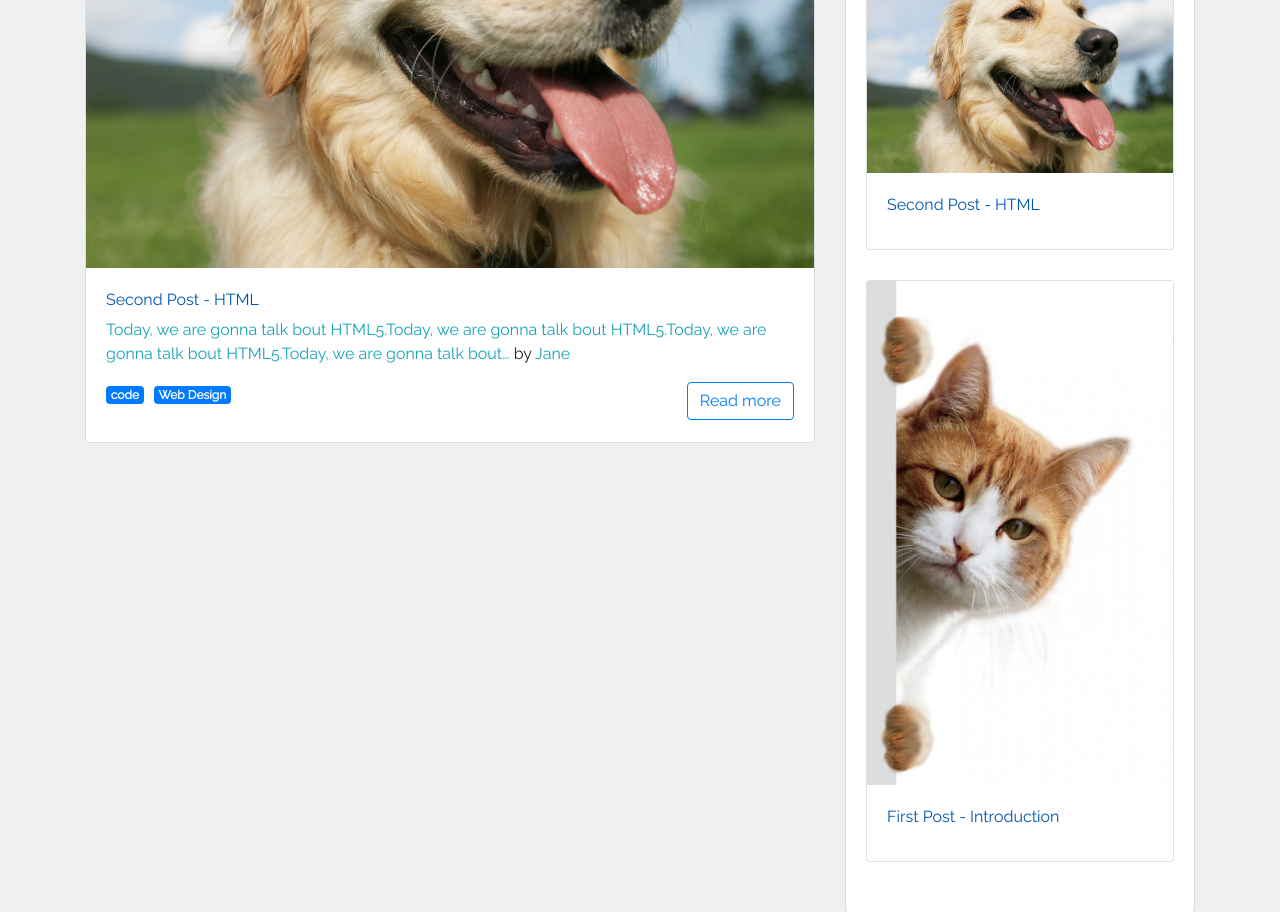
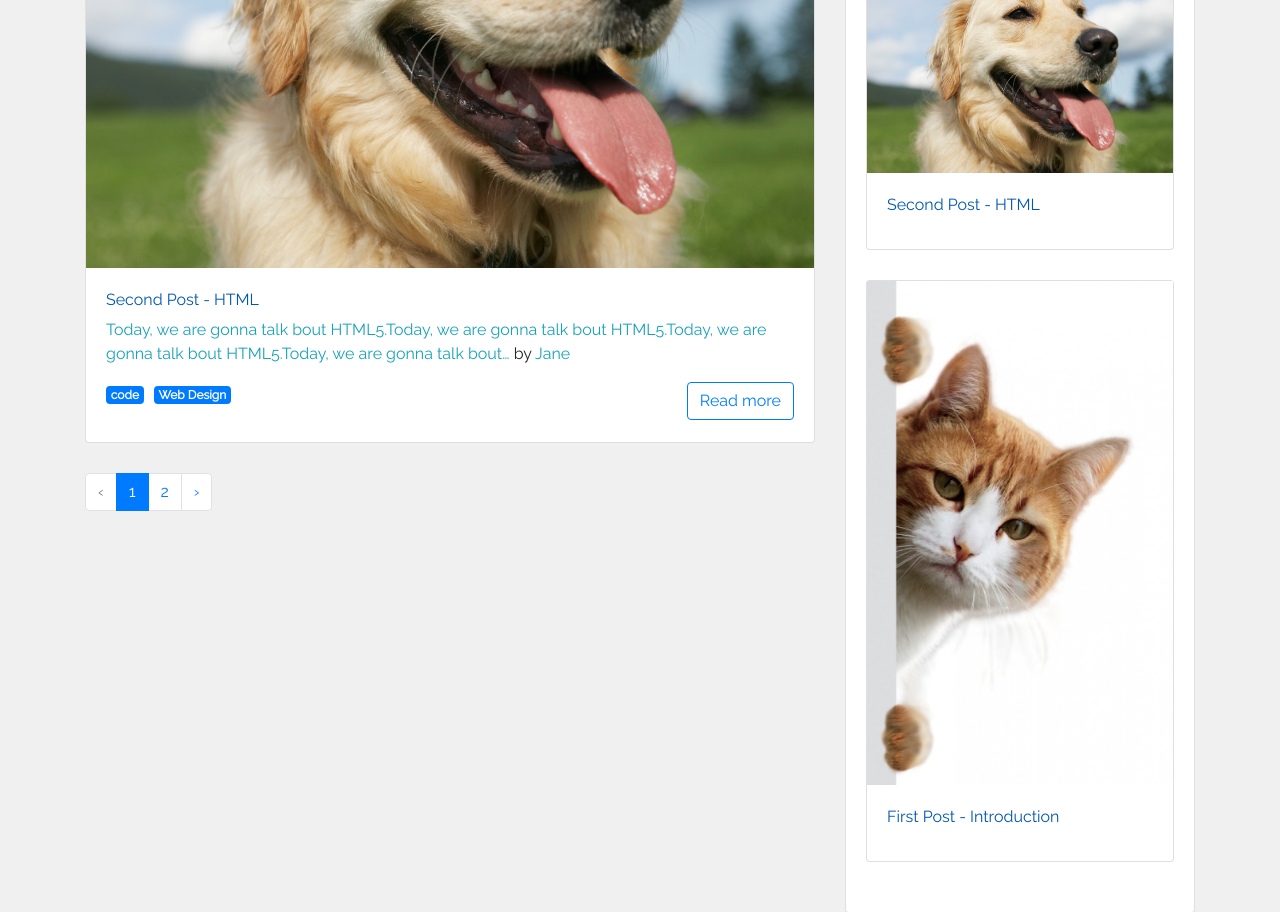
Before and after one commit to kyungyoonha/practice__react_gatsby_netlify-blog, a Gatsby site: page / in a window 1280 px wide. Shown: the part 1087-1999 px from the top of the page. Built offline with nearby package versions, Linux system fonts and the light colour scheme; Gatsby itself is replaced by a stand-in of ours.

Commit message:
added pagination links

```diff
--- a/gatsby-node.js
+++ b/gatsby-node.js
@@ -123,6 +123,7 @@ exports.createPages = ({ actions, graphql }) => {
                     limit: postsPerPage,
                     skip: index * postsPerPage,
                     currentPage,
+                    numberOfPages,
                 },
             })
         })
--- /dev/null
+++ b/src/components/PaginationLinks.js
@@ -0,0 +1,59 @@
+import React from "react"
+import { Pagination, PaginationItem, PaginationLink } from "reactstrap"
+
+const PaginationLinks = ({ currentPage, numberOfPages }) => {
+    const isFirst = currentPage === 1
+    const isLast = currentPage === numberOfPages
+    const previousPage =
+        currentPage - 1 === 1 ? "/" : "/page/" + (currentPage - 1).toString()
+    const nextPage = "/page" + (currentPage + 1).toString()
+    console.log(numberOfPages)
+    return (
+        <Pagination aria-label="Page navigation example">
+            {isFirst ? (
+                <PaginationItem disabled>
+                    <PaginationLink previous href="/"></PaginationLink>
+                </PaginationItem>
+            ) : (
+                <PaginationItem>
+                    <PaginationLink
+                        previous
+                        href={previousPage}
+                    ></PaginationLink>
+                </PaginationItem>
+            )}
+
+            {Array.from({ length: numberOfPages }, (_, i) =>
+                currentPage === i + 1 ? (
+                    <PaginationItem active key={`page-number${i + 1}`}>
+                        <PaginationLink
+                            href={`/${i === 0 ? "" : "page/" + (i + 1)}`}
+                        >
+                            {i + 1}
+                        </PaginationLink>
+                    </PaginationItem>
+                ) : (
+                    <PaginationItem key={`page-number${i + 1}`}>
+                        <PaginationLink
+                            href={`/${i === 0 ? "" : "page/" + (i + 1)}`}
+                        >
+                            {i + 1}
+                        </PaginationLink>
+                    </PaginationItem>
+                )
+            )}
+
+            {isLast ? (
+                <PaginationItem disabled>
+                    <PaginationLink next href={nextPage} />
+                </PaginationItem>
+            ) : (
+                <PaginationItem>
+                    <PaginationLink next href={nextPage} />
+                </PaginationItem>
+            )}
+        </Pagination>
+    )
+}
+
+export default PaginationLinks
--- a/src/pages/index.js
+++ b/src/pages/index.js
@@ -3,13 +3,20 @@ import Layout from "../components/layout"
 import SEO from "../components/seo"
 import { graphql, StaticQuery } from "gatsby"
 import Post from "../components/Post"
+import PaginationLinks from "../components/PaginationLinks"
 
-const IndexPage = () => (
+const IndexPage = () => {
+    const postsPerPage = 2
+    let numberOfPages
+    return (
         <Layout pageTitle="CodeBlog">
             <SEO title="Home" />
             <StaticQuery
                 query={indexQuery}
                 render={data => {
+                    numberOfPages = Math.ceil(
+                        data.allMarkdownRemark.totalCount / postsPerPage
+                    )
                     return (
                         <div>
                             {data.allMarkdownRemark.edges.map(({ node }) => (
@@ -21,17 +28,23 @@ const IndexPage = () => (
                                     date={node.excerpt}
                                     body={node.frontmatter.body}
                                     fluid={
-                                    node.frontmatter.image.childImageSharp.fluid
+                                        node.frontmatter.image.childImageSharp
+                                            .fluid
                                     }
                                     tags={node.frontmatter.tags}
                                 />
                             ))}
+                            <PaginationLinks
+                                currentPage={1}
+                                numberOfPages={numberOfPages}
+                            />
                         </div>
                     )
                 }}
             />
         </Layout>
     )
+}
 
 const indexQuery = graphql`
     query {
@@ -39,6 +52,7 @@ const indexQuery = graphql`
             sort: { fields: [frontmatter___date], order: DESC }
             limit: 2
         ) {
+            totalCount
             edges {
                 node {
                     id
```
Also changed, not shown: src/templates/post-list.js (+6 -1 lines). Lines whose indentation alone changed are shown as unchanged.
